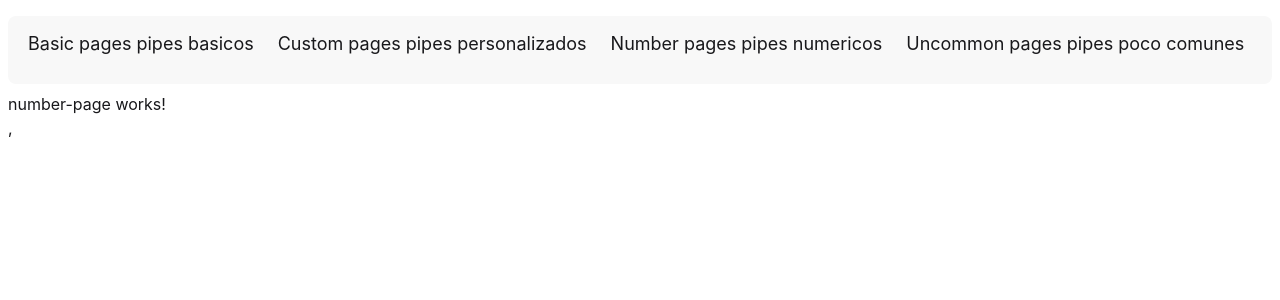
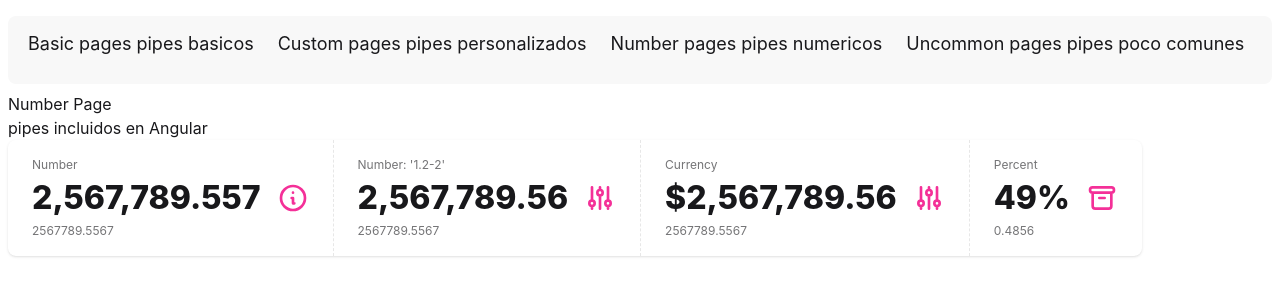
Before and after one commit to MarcoAndresSilva/Angular-pipes-app, an Angular app: page /number in a window 1280 px wide. Shown: the top 300 px of the page. Built offline with nearby package versions, Linux system fonts and the light colour scheme.

Commit message:
number pipes

```diff
--- a/src/app/pages/number-page/number-page.html
+++ b/src/app/pages/number-page/number-page.html
@@ -1 +1,90 @@
-<p>number-page works!</p>,
+<section mx-10>
+  <h1 text-2xl font-bold>Number Page</h1>
+  <h3 text-xl font-thin>pipes incluidos en Angular</h3>
+</section>
+
+<div class="stats shadow">
+  <div class="stat">
+    <div class="stat-figure text-secondary">
+      <svg
+        xmlns="http://www.w3.org/2000/svg"
+        fill="none"
+        viewBox="0 0 24 24"
+        class="inline-block h-8 w-8 stroke-current"
+      >
+        <path
+          stroke-linecap="round"
+          stroke-linejoin="round"
+          stroke-width="2"
+          d="M13 16h-1v-4h-1m1-4h.01M21 12a9 9 0 11-18 0 9 9 0 0118 0z"
+        ></path>
+      </svg>
+    </div>
+    <div class="stat-title">Number</div>
+    <div class="stat-value">{{ totalSells() | number }}</div>
+    <div class="stat-desc">{{ totalSells() }}</div>
+  </div>
+
+  <div class="stat">
+    <div class="stat-figure text-secondary">
+      <svg
+        xmlns="http://www.w3.org/2000/svg"
+        fill="none"
+        viewBox="0 0 24 24"
+        class="inline-block h-8 w-8 stroke-current"
+      >
+        <path
+          stroke-linecap="round"
+          stroke-linejoin="round"
+          stroke-width="2"
+          d="M12 6V4m0 2a2 2 0 100 4m0-4a2 2 0 110 4m-6 8a2 2 0 100-4m0 4a2 2 0 110-4m0 4v2m0-6V4m6 6v10m6-2a2 2 0 100-4m0 4a2 2 0 110-4m0 4v2m0-6V4"
+        ></path>
+      </svg>
+    </div>
+    <div class="stat-title">Number: '1.2-2'</div>
+    <div class="stat-value">{{ totalSells() | number: '1.2-2' }}</div>
+    <div class="stat-desc">{{ totalSells() }}</div>
+  </div>
+
+  <div class="stat">
+    <div class="stat-figure text-secondary">
+      <svg
+        xmlns="http://www.w3.org/2000/svg"
+        fill="none"
+        viewBox="0 0 24 24"
+        class="inline-block h-8 w-8 stroke-current"
+      >
+        <path
+          stroke-linecap="round"
+          stroke-linejoin="round"
+          stroke-width="2"
+          d="M12 6V4m0 2a2 2 0 100 4m0-4a2 2 0 110 4m-6 8a2 2 0 100-4m0 4a2 2 0 110-4m0 4v2m0-6V4m6 6v10m6-2a2 2 0 100-4m0 4a2 2 0 110-4m0 4v2m0-6V4"
+        ></path>
+      </svg>
+    </div>
+    <div class="stat-title">Currency</div>
+    <div class="stat-value">{{ totalSells() | currency: 'USD' }}</div>
+    <div class="stat-desc">{{ totalSells() }}</div>
+  </div>
+
+  <div class="stat">
+    <div class="stat-figure text-secondary">
+      <svg
+        xmlns="http://www.w3.org/2000/svg"
+        fill="none"
+        viewBox="0 0 24 24"
+        class="inline-block h-8 w-8 stroke-current"
+      >
+        <path
+          stroke-linecap="round"
+          stroke-linejoin="round"
+          stroke-width="2"
+          d="M5 8h14M5 8a2 2 0 110-4h14a2 2 0 110 4M5 8v10a2 2 0 002 2h10a2 2 0 002-2V8m-9 4h4"
+        ></path>
+      </svg>
+    </div>
+    <div class="stat-title">Percent</div>
+    <div class="stat-value">{{ percent | percent }}</div>
+    <div class="stat-desc">{{ percent }}</div>
+  </div>
+</div>
--- a/src/app/pages/number-page/number-page.ts
+++ b/src/app/pages/number-page/number-page.ts
@@ -1,8 +1,14 @@
+import { DecimalPipe, PercentPipe, CurrencyPipe } from '@angular/common';
 import { ChangeDetectionStrategy, Component } from '@angular/core';
 
 @Component({
   selector: 'app-number-page',
-  imports: [],
+  imports: [DecimalPipe, PercentPipe, CurrencyPipe],
   templateUrl: './number-page.html',
 })
-export default class NumberPage {}
+export default class NumberPage {
+  totalSells() {
+    return 2567789.5567;
+  }
+  percent = 0.4856;
+}
```
